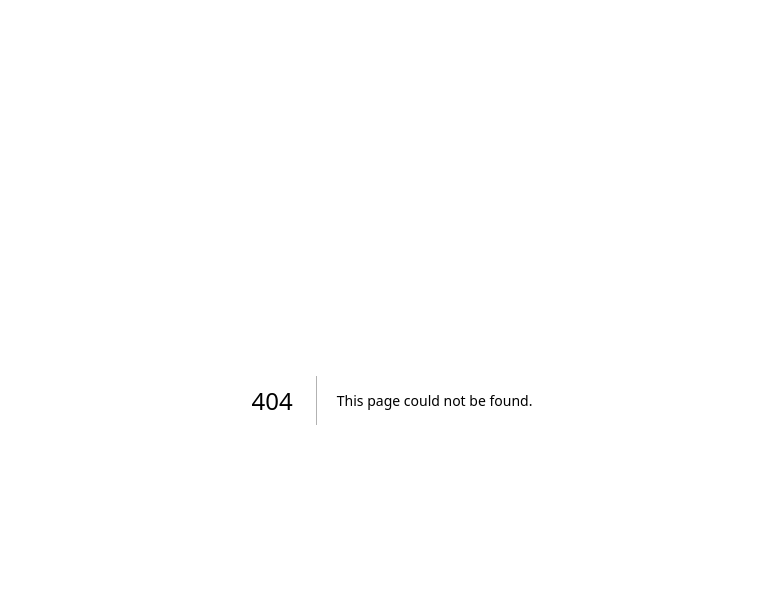
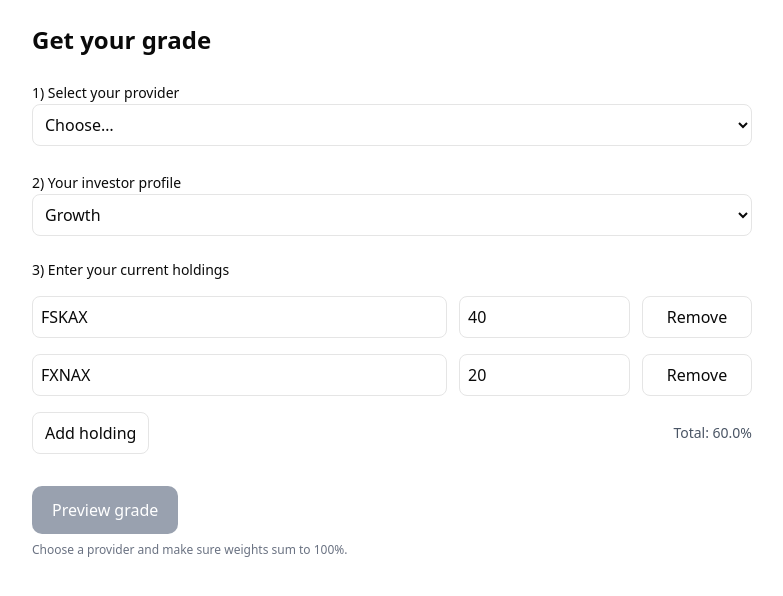
Before and after one commit to rremling/gradeyour401k, a Next.js app: page /grade/new in a window 1280 px wide. Before the commit this address had no page. Shown: the top 596 px of the page, without its empty margins (248-1031 px from the left). Built offline with nearby package versions, Linux system fonts and the light colour scheme.

Commit message:
Create page.tsx

```diff
--- /dev/null
+++ b/src/app/grade/new/page.tsx
@@ -0,0 +1,144 @@
+// src/app/grade/new/page.tsx
+"use client";
+
+import { useMemo, useState } from "react";
+import { useRouter } from "next/navigation";
+
+type Holding = { symbol: string; weight: number };
+
+export default function NewGradePage() {
+  const router = useRouter();
+  const [provider, setProvider] = useState("");
+  const [profile, setProfile] = useState<"Aggressive Growth" | "Growth" | "Balanced">("Growth");
+  const [rows, setRows] = useState<Holding[]>([
+    { symbol: "FSKAX", weight: 40 },
+    { symbol: "FXNAX", weight: 20 },
+  ]);
+
+  const total = useMemo(() => rows.reduce((s, r) => s + (Number(r.weight) || 0), 0), [rows]);
+  const canSubmit = provider && Math.abs(total - 100) < 0.1;
+
+  function addRow() {
+    setRows(r => [...r, { symbol: "", weight: 0 }]);
+  }
+  function removeRow(i: number) {
+    setRows(r => r.filter((_, idx) => idx !== i));
+  }
+  function updateRow(i: number, key: keyof Holding, v: string) {
+    setRows(r =>
+      r.map((row, idx) =>
+        idx === i ? { ...row, [key]: key === "weight" ? Number(v) : v.toUpperCase() } : row
+      )
+    );
+  }
+
+  // Simple client-side grade so the flow works end-to-end.
+  function computeGrade(): number {
+    const base = profile === "Aggressive Growth" ? 4.5 : profile === "Balanced" ? 3.8 : 4.1;
+    const penalty = Math.min(1, Math.abs(100 - total) / 100); // penalize if not 100%
+    const grade = Math.max(1, Math.min(5, Math.round((base - penalty) * 2) / 2));
+    return grade;
+  }
+
+  function submit() {
+    const grade = computeGrade();
+    const params = new URLSearchParams({
+      provider,
+      profile,
+      grade: grade.toFixed(1),
+    });
+    router.push(`/grade/result?${params.toString()}`);
+  }
+
+  return (
+    <main className="mx-auto max-w-3xl p-6 space-y-6">
+      <h1 className="text-2xl font-bold">Get your grade</h1>
+
+      <section className="space-y-2">
+        <label className="text-sm font-medium">1) Select your provider</label>
+        <select
+          className="w-full border rounded-md p-2"
+          value={provider}
+          onChange={(e) => setProvider(e.target.value)}
+        >
+          <option value="">Choose…</option>
+          <option value="fidelity">Fidelity</option>
+          <option value="vanguard">Vanguard</option>
+          <option value="schwab">Charles Schwab</option>
+          <option value="voya">Voya</option>
+        </select>
+      </section>
+
+      <section className="space-y-2">
+        <label className="text-sm font-medium">2) Your investor profile</label>
+        <select
+          className="w-full border rounded-md p-2"
+          value={profile}
+          onChange={(e) => setProfile(e.target.value as any)}
+        >
+          <option>Aggressive Growth</option>
+          <option>Growth</option>
+          <option>Balanced</option>
+        </select>
+      </section>
+
+      <section className="space-y-4">
+        <div className="text-sm font-medium">3) Enter your current holdings</div>
+        {rows.map((row, i) => (
+          <div key={i} className="grid grid-cols-12 gap-3">
+            <input
+              className="col-span-7 border rounded-md p-2"
+              placeholder="Symbol (e.g., FSKAX)"
+              value={row.symbol}
+              onChange={(e) => updateRow(i, "symbol", e.target.value)}
+            />
+            <input
+              type="number"
+              step="0.1"
+              className="col-span-3 border rounded-md p-2"
+              placeholder="Weight %"
+              value={row.weight}
+              onChange={(e) => updateRow(i, "weight", e.target.value)}
+            />
+            <button
+              type="button"
+              className="col-span-2 border rounded-md px-3 py-2 hover:bg-gray-50"
+              onClick={() => removeRow(i)}
+            >
+              Remove
+            </button>
+          </div>
+        ))}
+
+        <div className="flex items-center justify-between">
+          <button
+            type="button"
+            onClick={addRow}
+            className="border rounded-md px-3 py-2 hover:bg-gray-50"
+          >
+            Add holding
+          </button>
+          <div className="text-sm text-gray-600">Total: {total.toFixed(1)}%</div>
+        </div>
+      </section>
+
+      <div className="pt-2">
+        <button
+          type="button"
+          onClick={submit}
+          disabled={!canSubmit}
+          className={`rounded-lg px-5 py-3 text-white ${
+            canSubmit ? "bg-blue-600 hover:bg-blue-700" : "bg-gray-400 cursor-not-allowed"
+          }`}
+        >
+          Preview grade
+        </button>
+        {!canSubmit && (
+          <p className="mt-2 text-xs text-gray-500">
+            Choose a provider and make sure weights sum to 100%.
+          </p>
+        )}
+      </div>
+    </main>
+  );
+}
```
